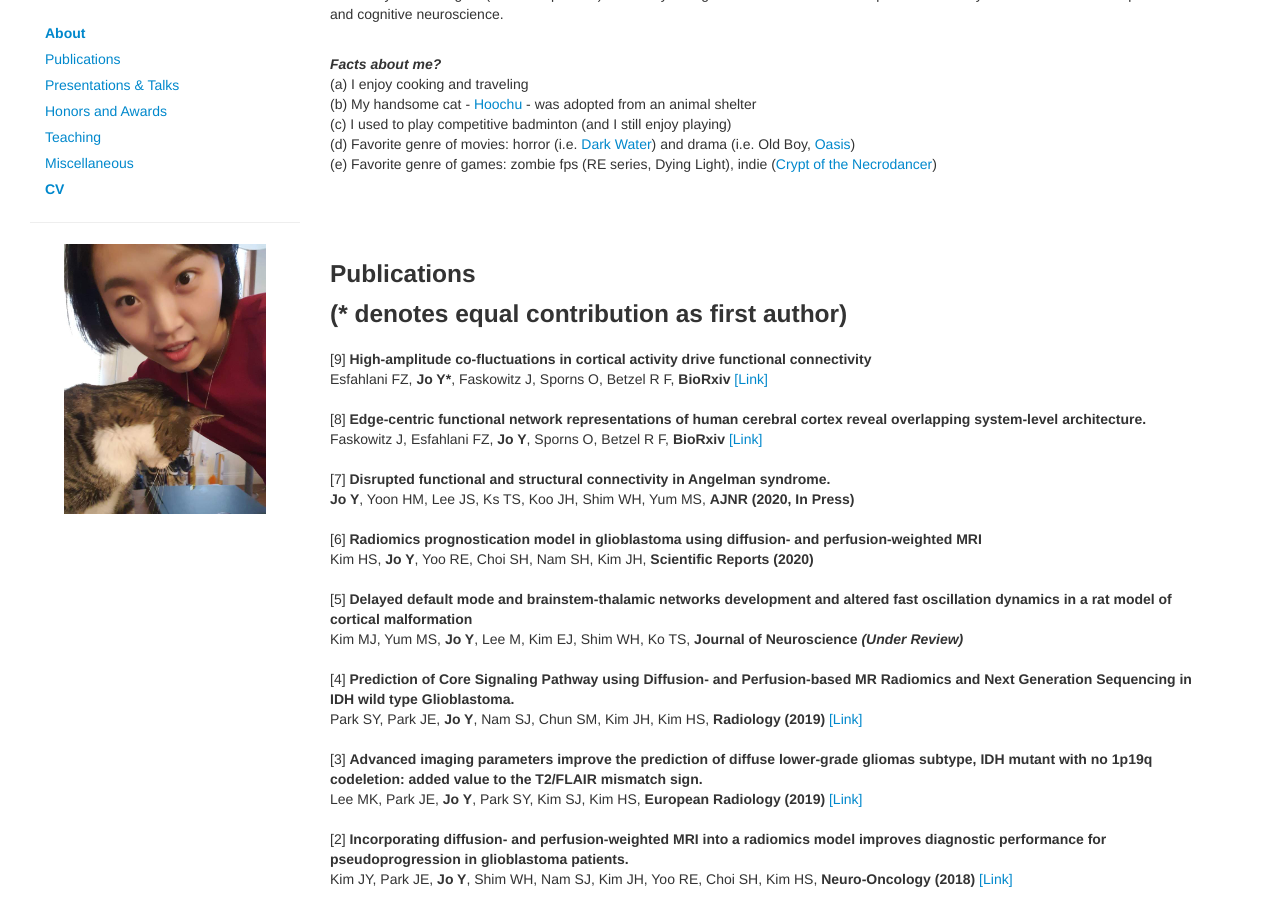
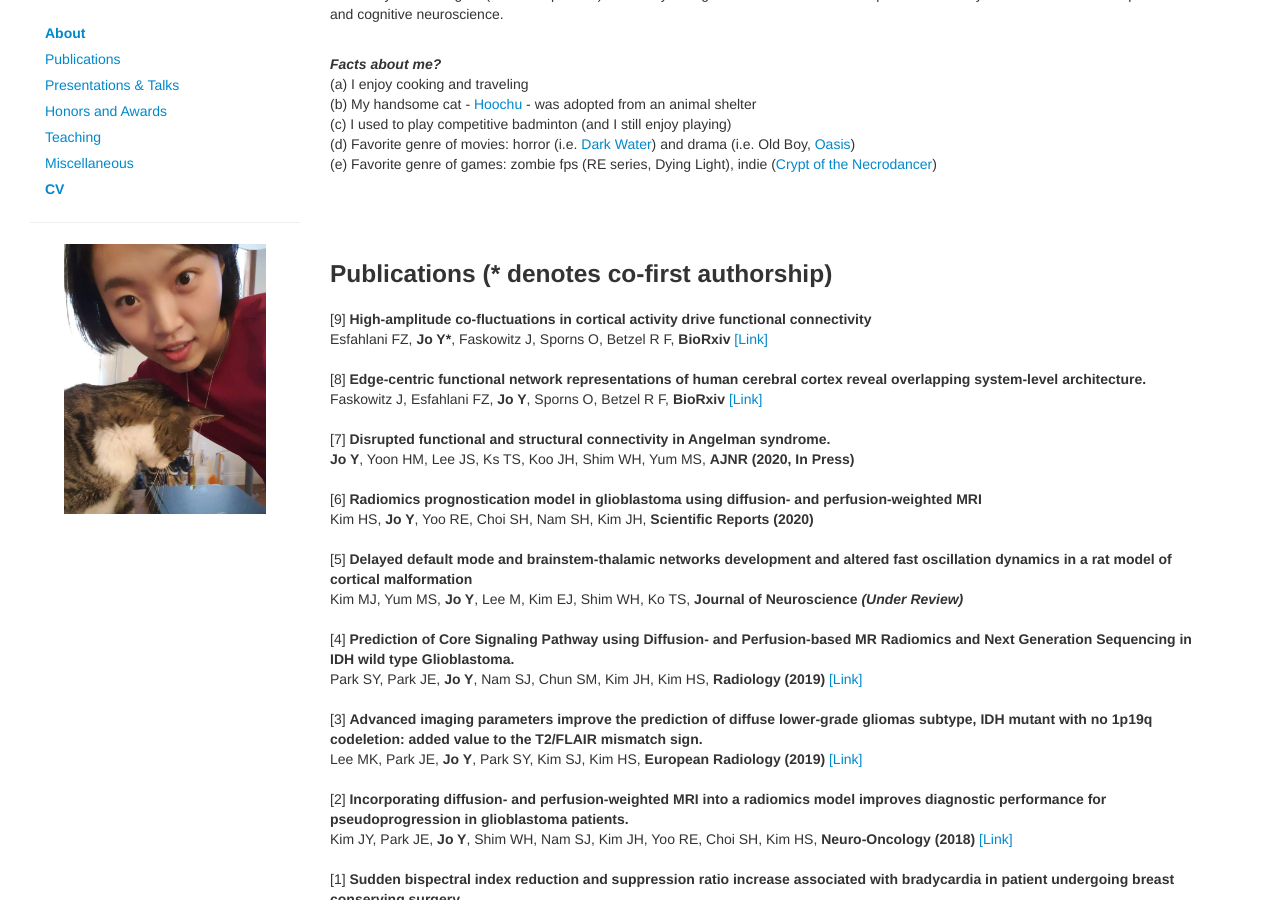
Before and after one commit to joy-neuro/joy-neuro.github.io, a Jekyll site: the page index.html, which Jekyll copies as it is, in a window 1280 px wide and 900 px high, scrolled down 346 px. Built offline with Jekyll 4.4.1, drawn with Linux system fonts in a browser that asks for light colours; nearby versions of some CDN libraries; comment, search, counter and statistics services are not loaded.

Commit message:
Update index.html

```diff
--- a/index.html
+++ b/index.html
@@ -106,10 +106,7 @@
 
 
             <h3>
-                <a name="publications"></a> Publications
-            <p>
-                (* denotes equal contribution as first author)
-            </p>
+                <a name="publications"></a> Publications (* denotes co-first authorship)
             </h3>
 
 
```
